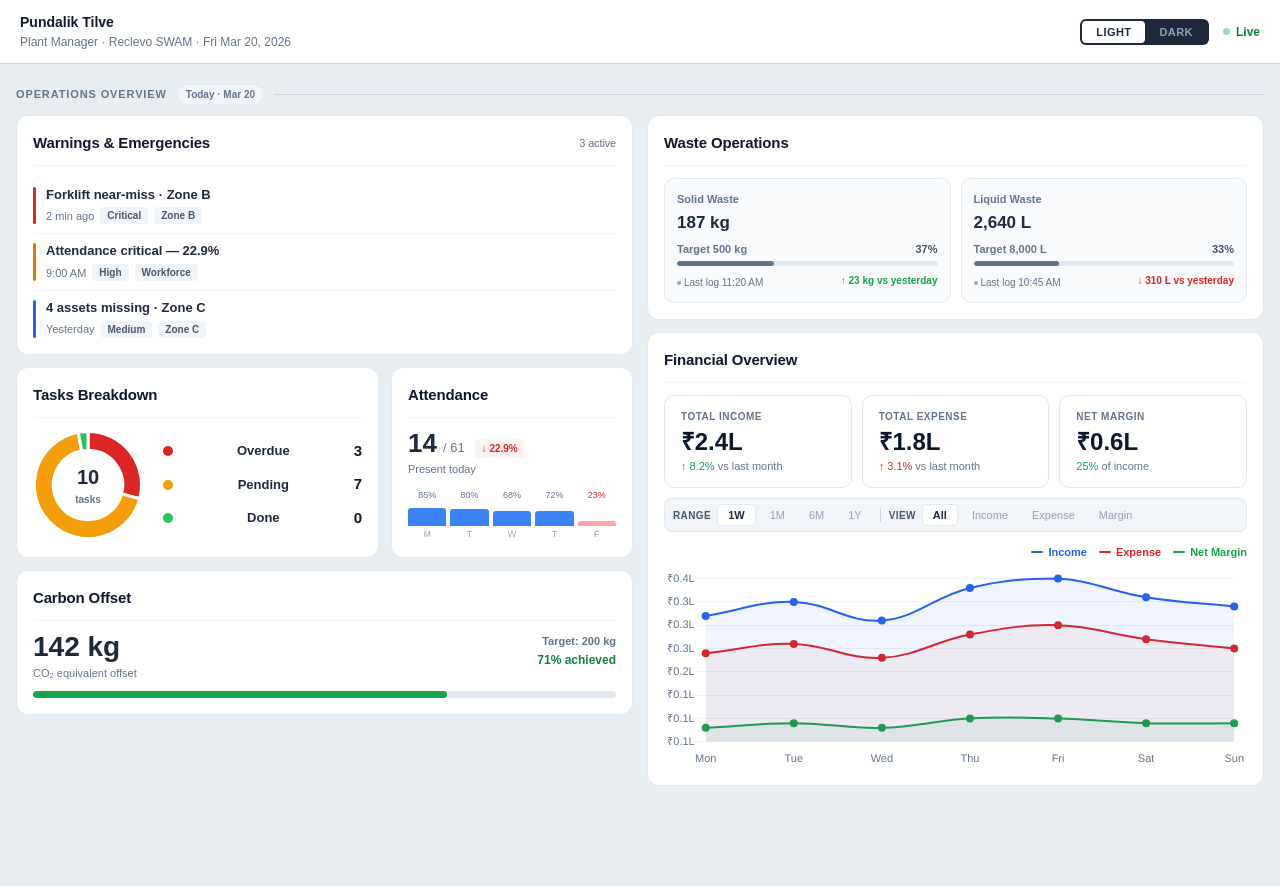
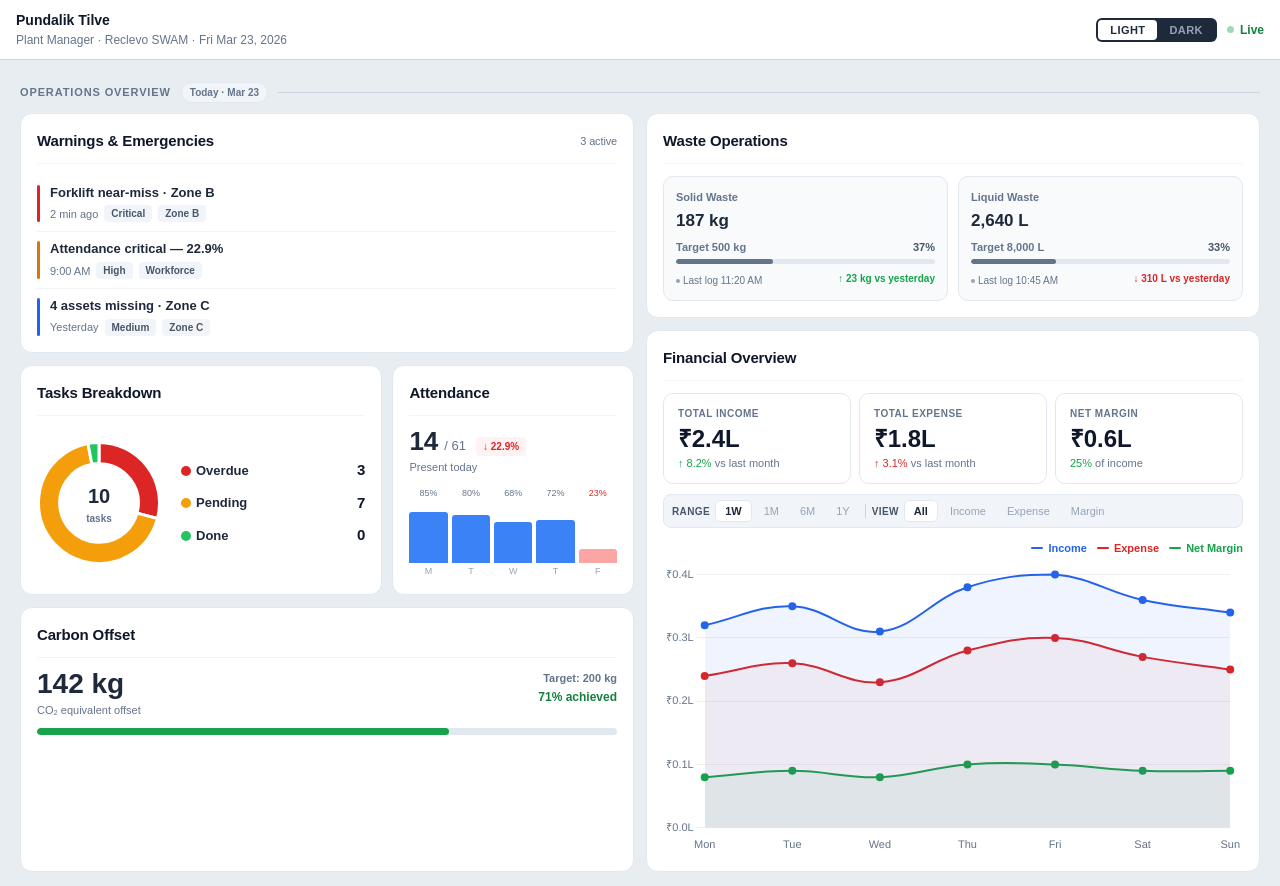
Before and after one commit to disha-code-hub/dishashaw.github.io, a plain HTML site: page index.html in a window 1280 px wide. Before the commit the page ends 800 px from the top, so only its background shows below. Drawn offline with nearby package versions, Linux system fonts and the light colour scheme.

Commit message:
made responsive

```diff
--- a/dashboard.js
+++ b/dashboard.js
@@ -41,19 +41,7 @@ const CHART_DATA = {
     expense: [150000, 155000, 162000, 158000, 174000, 180000],
   },
   "1Y": {
-    labels: [
-      "Apr",
-      "May",
-      "Jun",
-      "Jul",
-      "Aug",
-      "Sep",
-      "Oct",
-      "Nov",
-      "Dec",
-      "Jan",
-      "Feb",
-      "Mar",
+    labels: ["Apr","May","Jun", "Jul","Aug","Sep","Oct","Nov","Dec","Jan","Feb", "Mar",
     ],
     income: [
       160000, 165000, 170000, 172000, 175000, 178000, 180000, 195000, 210000,
@@ -66,7 +54,6 @@ const CHART_DATA = {
   },
 };
 
-// Line colors — single source of truth used by both datasets and the legend
 const LINE_COLORS = {
   Income: "#2563eb",
   Expense: "#dc2626",
@@ -82,7 +69,7 @@ function getMargin(timeKey) {
 }
 
 function buildDatasets() {
-  const { income, expense, labels } = CHART_DATA[curTime];
+  const { income, expense } = CHART_DATA[curTime];
   const margin = getMargin(curTime);
 
   const base = {
@@ -122,21 +109,21 @@ function buildDatasets() {
     pointBackgroundColor: LINE_COLORS["Net Margin"],
   };
 
-  const map = {
+  const viewMap = {
     income: [incomeDs],
     expense: [expenseDs],
     margin: [marginDs],
     all: [incomeDs, expenseDs, marginDs],
   };
 
-  return map[curView];
+  return viewMap[curView];
 }
 
 function updateLegend() {
   document.getElementById("chart-legend").innerHTML = finChart.data.datasets
     .map(
-      ({ label }) => `
-      <span style="display:flex;align-items:center;gap:5px">
+      ({ label }) =>
+        `<span style="display:flex;align-items:center;gap:5px">
         <span style="display:inline-block;width:12px;height:2px;background:${LINE_COLORS[label]};border-radius:2px"></span>
         <span style="font-size:11px;font-weight:600;color:${LINE_COLORS[label]}">${label}</span>
       </span>`,
@@ -160,10 +147,8 @@ const crosshairPlugin = {
   afterDraw(chart) {
     const x = chart._crosshairX;
     if (!x) return;
-
     const { top, bottom, left, right } = chart.chartArea;
     if (x < left || x > right) return;
-
     const ctx = chart.ctx;
     ctx.save();
     ctx.beginPath();
@@ -210,7 +195,11 @@ const finChart = new Chart(document.getElementById("finChart"), {
     scales: {
       x: {
         grid: { display: false },
-        ticks: { color: tickColor, font: { size: 11, weight: "500" } },
+        ticks: {
+          color: tickColor,
+          font: { size: 11, weight: "500" },
+          maxRotation: 0,
+        },
         border: { display: false },
       },
       y: {
@@ -219,6 +208,7 @@ const finChart = new Chart(document.getElementById("finChart"), {
           color: tickColor,
           font: { size: 11, weight: "500" },
           callback: (v) => "₹" + (v / 100000).toFixed(1) + "L",
+          maxTicksLimit: 5,
         },
         border: { display: false },
       },
@@ -262,13 +252,27 @@ function refreshChart() {
 const TASK_DATA = {
   counts: [3, 7, 0],
   labels: ["Overdue", "Pending", "Done"],
-  colors: { Overdue: "#b91c1c", Pending: "#92400e", Done: "#15803d" },
+
+  hoverColors: { Overdue: "#b91c1c", Pending: "#92400e", Done: "#15803d" },
 };
 
 const donutNum = document.getElementById("donut-num");
 const donutLbl = document.getElementById("donut-lbl");
 
-new Chart(document.getElementById("donutChart"), {
+function getDonutSize() {
+  if (window.innerWidth >= 1024) return 124;
+  if (window.innerWidth >= 640) return 115;
+  return 105;
+}
+
+const donutSize = getDonutSize();
+const donutCanvas = document.getElementById("donutChart");
+donutCanvas.width = donutSize;
+donutCanvas.height = donutSize;
+donutCanvas.style.width = donutSize + "px";
+donutCanvas.style.height = donutSize + "px";
+
+new Chart(donutCanvas, {
   type: "doughnut",
   data: {
     labels: TASK_DATA.labels,
@@ -299,7 +303,7 @@ new Chart(document.getElementById("donutChart"), {
         const i = elements[0].index;
         const label = TASK_DATA.labels[i];
         donutNum.textContent = TASK_DATA.counts[i];
-        donutNum.style.color = TASK_DATA.colors[label];
+        donutNum.style.color = TASK_DATA.hoverColors[label];
         donutLbl.textContent = label;
       } else {
         donutNum.textContent = "10";
--- a/index.html
+++ b/index.html
@@ -11,7 +11,7 @@
     <div class="topbar">
       <div>
         <div class="t-name">Pundalik Tilve</div>
-        <div class="t-sub">Plant Manager · Reclevo SWAM · Fri Mar 20, 2026</div>
+        <div class="t-sub">Plant Manager · Reclevo SWAM · Fri Mar 23, 2026</div>
       </div>
       <div class="topbar-right">
         <div class="theme-pill">
@@ -36,7 +36,7 @@
     <div class="page">
       <div class="section-label">
         <span class="section-label-text">Operations Overview</span>
-        <span class="section-label-badge">Today · Mar 20</span>
+        <span class="section-label-badge">Today · Mar 23</span>
         <div class="section-label-line"></div>
       </div>
 
@@ -56,39 +56,33 @@
                 >3 active</span
               >
             </div>
-
             <div class="alert-item alert-critical">
               <div class="feed-bar"></div>
               <div style="flex: 1">
                 <div class="a-title">Forklift near-miss · Zone B</div>
                 <div class="a-meta">
-                  <span>2 min ago</span>
-                  <span class="feed-tag">Critical</span>
-                  <span class="feed-tag">Zone B</span>
+                  <span>2 min ago</span><span class="feed-tag">Critical</span
+                  ><span class="feed-tag">Zone B</span>
                 </div>
               </div>
             </div>
-
             <div class="alert-item alert-high">
               <div class="feed-bar"></div>
               <div style="flex: 1">
                 <div class="a-title">Attendance critical — 22.9%</div>
                 <div class="a-meta">
-                  <span>9:00 AM</span>
-                  <span class="feed-tag">High</span>
-                  <span class="feed-tag">Workforce</span>
+                  <span>9:00 AM</span><span class="feed-tag">High</span
+                  ><span class="feed-tag">Workforce</span>
                 </div>
               </div>
             </div>
-
             <div class="alert-item alert-medium">
               <div class="feed-bar"></div>
               <div style="flex: 1">
                 <div class="a-title">4 assets missing · Zone C</div>
                 <div class="a-meta">
-                  <span>Yesterday</span>
-                  <span class="feed-tag">Medium</span>
-                  <span class="feed-tag">Zone C</span>
+                  <span>Yesterday</span><span class="feed-tag">Medium</span
+                  ><span class="feed-tag">Zone C</span>
                 </div>
               </div>
             </div>
@@ -97,61 +91,29 @@
           <div class="split-row">
             <div class="card">
               <div class="card-title">Tasks Breakdown</div>
-              <div style="display: flex; align-items: center; gap: 20px">
-                <div
-                  style="
-                    position: relative;
-                    width: 110px;
-                    height: 110px;
-                    flex-shrink: 0;
-                  "
-                >
-                  <canvas
-                    id="donutChart"
-                    width="110"
-                    height="110"
-                    style="width: 110px; height: 110px"
-                  ></canvas>
-                  <div
-                    style="
-                      position: absolute;
-                      inset: 0;
-                      display: flex;
-                      flex-direction: column;
-                      align-items: center;
-                      justify-content: center;
-                      pointer-events: none;
-                    "
-                  >
-                    <div
-                      id="donut-num"
-                      style="font-size: 20px; font-weight: 700; color: #1e293b"
-                    >
-                      10
-                    </div>
-                    <div
-                      id="donut-lbl"
-                      style="font-size: 10px; font-weight: 600; color: #64748b"
-                    >
-                      tasks
-                    </div>
+              <div class="tasks-layout">
+                <div class="donut-wrap">
+                  <canvas id="donutChart"></canvas>
+                  <div class="donut-center">
+                    <div id="donut-num">10</div>
+                    <div id="donut-lbl">tasks</div>
                   </div>
                 </div>
-                <div style="flex: 1">
+                <div class="dl-list">
                   <div class="dl-row">
-                    <span class="dl-dot" style="background: #dc2626"></span>
-                    <span class="dl-label">Overdue</span>
-                    <span class="dl-count">3</span>
+                    <span class="dl-dot" style="background: #dc2626"></span
+                    ><span class="dl-label">Overdue</span
+                    ><span class="dl-count">3</span>
                   </div>
                   <div class="dl-row">
-                    <span class="dl-dot" style="background: #f59e0b"></span>
-                    <span class="dl-label">Pending</span>
-                    <span class="dl-count">7</span>
+                    <span class="dl-dot" style="background: #f59e0b"></span
+                    ><span class="dl-label">Pending</span
+                    ><span class="dl-count">7</span>
                   </div>
                   <div class="dl-row">
-                    <span class="dl-dot" style="background: #22c55e"></span>
-                    <span class="dl-label">Done</span>
-                    <span class="dl-count">0</span>
+                    <span class="dl-dot" style="background: #22c55e"></span
+                    ><span class="dl-label">Done</span
+                    ><span class="dl-count">0</span>
                   </div>
                 </div>
               </div>
@@ -246,8 +208,8 @@
                 <div class="waste-lbl">Solid Waste</div>
                 <div class="waste-val">187 kg</div>
                 <div class="waste-tgt">
-                  <span>Target 500 kg</span>
-                  <span style="font-weight: 700; color: #475569">37%</span>
+                  <span>Target 500 kg</span
+                  ><span style="font-weight: 700; color: #475569">37%</span>
                 </div>
                 <div class="pt">
                   <div class="pb pb-solid" style="width: 37.4%"></div>
@@ -260,13 +222,12 @@
                   <div class="delta delta-up">↑ 23 kg vs yesterday</div>
                 </div>
               </div>
-
               <div class="waste-box">
                 <div class="waste-lbl">Liquid Waste</div>
                 <div class="waste-val">2,640 L</div>
                 <div class="waste-tgt">
-                  <span>Target 8,000 L</span>
-                  <span style="font-weight: 700; color: #475569">33%</span>
+                  <span>Target 8,000 L</span
+                  ><span style="font-weight: 700; color: #475569">33%</span>
                 </div>
                 <div class="pt">
                   <div class="pb pb-liquid" style="width: 33%"></div>
@@ -284,7 +245,6 @@
 
           <div class="card">
             <div class="card-title">Financial Overview</div>
-
             <div class="fin-kpi-row">
               <div class="fin-h">
                 <div class="fin-h-label">Total Income</div>
@@ -308,7 +268,6 @@
                 </div>
               </div>
             </div>
-
             <div class="filter-bar">
               <span class="filter-label">Range</span>
               <button
@@ -358,7 +317,6 @@
                 Margin
               </button>
             </div>
-
             <div
               style="
                 display: flex;
@@ -368,8 +326,7 @@
             >
               <div class="chart-legend" id="chart-legend"></div>
             </div>
-
-            <div style="position: relative; width: 100%; height: 200px">
+            <div class="chart-canvas-wrap">
               <canvas id="finChart"></canvas>
             </div>
           </div>
--- a/styles.css
+++ b/styles.css
@@ -29,12 +29,14 @@ canvas {
   display: flex;
   justify-content: space-between;
   align-items: center;
-  padding: 12px 20px;
+  padding: 10px 16px;
   background: #fff;
   border-bottom: 1px solid #cbd5e1;
   transition:
     background 0.3s,
     border-color 0.3s;
+  flex-wrap: wrap;
+  gap: 8px;
 }
 body.dark .topbar {
   background: #1e293b;
@@ -59,7 +61,8 @@ body.dark .t-name {
 .topbar-right {
   display: flex;
   align-items: center;
-  gap: 14px;
+  gap: 10px;
+  flex-shrink: 0;
 }
 
 .live-badge {
@@ -102,7 +105,7 @@ body.dark .theme-pill {
 }
 
 .theme-opt {
-  padding: 5px 14px;
+  padding: 4px 12px;
   font-size: 11px;
   font-weight: 700;
   cursor: pointer;
@@ -124,30 +127,33 @@ body.dark .theme-opt.active {
 }
 
 .page {
-  padding: 12px 16px;
+  padding: 10px 12px;
   display: flex;
   flex-direction: column;
   gap: 6px;
+  max-width: 1400px;
+  margin: 0 auto;
 }
 
 .two-col {
   display: grid;
-  grid-template-columns: 1fr 1fr;
-  gap: 14px;
-  align-items: stretch;
+  grid-template-columns: 1fr;
+  gap: 12px;
+  align-items: start;
 }
 
 .col {
   display: flex;
   flex-direction: column;
-  gap: 12px;
+  gap: 10px;
 }
 
 .split-row {
   display: grid;
-  grid-template-columns: 3fr 2fr;
-  gap: 12px;
+  grid-template-columns: 1fr;
+  gap: 10px;
   align-items: stretch;
+  flex: 1;
 }
 
 .section-label {
@@ -155,6 +161,8 @@ body.dark .theme-opt.active {
   align-items: center;
   gap: 10px;
   padding: 8px 0 4px;
+  flex-wrap: nowrap;
+  overflow: hidden;
 }
 
 .section-label-text {
@@ -175,6 +183,7 @@ body.dark .section-label-text {
   height: 1px;
   background: #cbd5e1;
   transition: background 0.3s;
+  min-width: 0;
 }
 body.dark .section-label-line {
   background: #334155;
@@ -189,6 +198,7 @@ body.dark .section-label-line {
   background: #f1f5f9;
   color: #64748b;
   border: 1px solid #e2e8f0;
+  flex-shrink: 0;
 }
 body.dark .section-label-badge {
   background: #334155;
@@ -200,7 +210,7 @@ body.dark .section-label-badge {
   background: #fff;
   border-radius: 12px;
   border: 1px solid #e2e8f0;
-  padding: 16px;
+  padding: 14px;
   transition:
     background 0.3s,
     border-color 0.3s;
@@ -211,7 +221,7 @@ body.dark .card {
 }
 
 .card-title {
-  font-size: 15px;
+  font-size: 14px;
   font-weight: 700;
   color: #0f172a;
   letter-spacing: -0.01em;
@@ -296,9 +306,8 @@ body.dark .feed-tag {
 .dl-row {
   display: flex;
   align-items: center;
-  gap: 9px;
-  margin-bottom: 11px;
-  justify-content: space-between;
+  gap: 5px;
+  margin-bottom: 10px;
 }
 .dl-row:last-child {
   margin-bottom: 0;
@@ -310,7 +319,6 @@ body.dark .feed-tag {
   border-radius: 50%;
   flex-shrink: 0;
 }
-
 .dl-label {
   font-size: 13px;
   font-weight: 600;
@@ -326,6 +334,7 @@ body.dark .dl-label {
   font-weight: 700;
   color: #0f172a;
   transition: color 0.3s;
+  margin-left: auto;
 }
 body.dark .dl-count {
   color: #f1f5f9;
@@ -336,6 +345,7 @@ body.dark .dl-count {
   align-items: baseline;
   gap: 6px;
   margin-bottom: 3px;
+  flex-wrap: wrap;
 }
 
 .att-num {
@@ -374,7 +384,7 @@ body.dark .att-num {
   display: flex;
   align-items: flex-end;
   gap: 4px;
-  height: 52px;
+  height: 72px;
 }
 
 .spark-col {
@@ -425,6 +435,12 @@ body.dark .att-num {
   display: grid;
   grid-template-columns: 1fr 1fr;
   gap: 10px;
+}
+
+@media (max-width: 400px) {
+  .waste-grid {
+    grid-template-columns: 1fr;
+  }
 }
 
 .waste-box {
@@ -514,6 +530,8 @@ body.dark .pt {
   justify-content: space-between;
   align-items: center;
   margin-top: 5px;
+  flex-wrap: wrap;
+  gap: 4px;
 }
 
 .delta {
@@ -532,6 +550,7 @@ body.dark .pt {
   justify-content: space-between;
   align-items: flex-start;
   margin-bottom: 10px;
+  gap: 8px;
 }
 
 .carbon-val {
@@ -583,15 +602,21 @@ body.dark .carbon-bar-track {
 .fin-kpi-row {
   display: grid;
   grid-template-columns: repeat(3, 1fr);
-  gap: 10px;
+  gap: 8px;
   margin-bottom: 10px;
+}
+
+@media (max-width: 480px) {
+  .fin-kpi-row {
+    grid-template-columns: 1fr;
+  }
 }
 
 .fin-h {
   background: #fff;
   border-radius: 10px;
   border: 1px solid #e2e8f0;
-  padding: 13px 16px;
+  padding: 12px 14px;
   transition:
     background 0.3s,
     border-color 0.3s;
@@ -611,7 +636,7 @@ body.dark .fin-h {
 }
 
 .fin-h-value {
-  font-size: 24px;
+  font-size: 22px;
   font-weight: 700;
   line-height: 1;
   margin-bottom: 4px;
@@ -651,13 +676,15 @@ body.dark .chart-card {
   padding-bottom: 8px;
   border-bottom: 1px solid #f1f5f9;
   transition: border-color 0.3s;
+  flex-wrap: wrap;
+  gap: 6px;
 }
 body.dark .chart-header {
   border-bottom-color: #334155;
 }
 
 .chart-top-title {
-  font-size: 15px;
+  font-size: 14px;
   font-weight: 700;
   color: #0f172a;
   letter-spacing: -0.01em;
@@ -669,15 +696,16 @@ body.dark .chart-top-title {
 
 .chart-legend {
   display: flex;
-  gap: 12px;
+  gap: 10px;
   font-size: 11px;
   font-weight: 600;
+  flex-wrap: wrap;
 }
 
 .filter-bar {
   display: flex;
   align-items: center;
-  gap: 4px;
+  gap: 3px;
   margin-bottom: 12px;
   padding: 5px 8px;
   background: #f1f5f9;
@@ -686,6 +714,8 @@ body.dark .chart-top-title {
   transition:
     background 0.3s,
     border-color 0.3s;
+  flex-wrap: wrap;
+  row-gap: 4px;
 }
 body.dark .filter-bar {
   background: #0f172a;
@@ -706,14 +736,15 @@ body.dark .filter-bar {
   width: 1px;
   height: 14px;
   background: #cbd5e1;
-  margin: 0 4px;
+  margin: 0 3px;
+  flex-shrink: 0;
 }
 body.dark .filter-sep {
   background: #334155;
 }
 
 .f-btn {
-  padding: 4px 10px;
+  padding: 4px 9px;
   border-radius: 5px;
   border: none;
   background: transparent;
@@ -747,3 +778,183 @@ body.dark .f-btn[class*="active"] {
   color: #f1f5f9;
   border-color: #475569;
 }
+
+@media (min-width: 640px) {
+  .split-row {
+    grid-template-columns: 3fr 2fr;
+  }
+}
+
+@media (min-width: 1024px) {
+  .page {
+    padding: 12px 16px;
+  }
+  .two-col {
+    grid-template-columns: 1fr 1fr;
+    align-items: stretch;
+  }
+  .col {
+    gap: 12px;
+    height: 100%;
+  }
+  .card {
+    padding: 16px;
+  }
+
+  .card-title {
+    font-size: 15px;
+  }
+  .fin-h-value {
+    font-size: 24px;
+  }
+}
+
+@media (min-width: 1280px) {
+  .page {
+    padding: 14px 20px;
+  }
+}
+
+.tasks-layout {
+  display: flex;
+  align-items: center;
+  gap: 20px;
+}
+
+.donut-wrap {
+  position: relative;
+  width: 105px;
+  height: 105px;
+  flex-shrink: 0;
+}
+
+.donut-wrap canvas {
+  width: 105px !important;
+  height: 105px !important;
+}
+
+.donut-center {
+  position: absolute;
+  inset: 0;
+  display: flex;
+  flex-direction: column;
+  align-items: center;
+  justify-content: center;
+  pointer-events: none;
+}
+
+#donut-num {
+  font-size: 18px;
+  font-weight: 700;
+  color: #1e293b;
+  transition: color 0.3s;
+}
+
+body.dark #donut-num {
+  color: #f1f5f9;
+}
+
+#donut-lbl {
+  font-size: 10px;
+  font-weight: 600;
+  color: #64748b;
+}
+
+body.dark #donut-lbl {
+  color: #cbd5e1;
+}
+
+.dl-list {
+  flex: 1;
+  min-width: 0;
+}
+
+.chart-canvas-wrap {
+  position: relative;
+  width: 100%;
+  height: 220px;
+}
+
+@media (min-width: 640px) {
+  .chart-canvas-wrap {
+    height: 200px;
+  }
+  .donut-wrap {
+    width: 115px;
+    height: 115px;
+  }
+  .donut-wrap canvas {
+    width: 115px !important;
+    height: 115px !important;
+  }
+  #donut-num {
+    font-size: 20px;
+  }
+}
+
+@media (min-width: 1024px) {
+  .donut-wrap {
+    width: 124px;
+    height: 124px;
+  }
+  .donut-wrap canvas {
+    width: 124px !important;
+    height: 124px !important;
+  }
+  #donut-num {
+    font-size: 20px;
+  }
+  .chart-canvas-wrap {
+    height: 200px;
+  }
+}
+
+@media (min-width: 1024px) {
+  .two-col {
+    align-items: stretch;
+  }
+
+  .col {
+    height: 100%;
+  }
+
+  .col:first-child .card:last-child {
+    flex: 1;
+  }
+
+  .col:last-child .card:last-child {
+    flex: 1;
+    display: flex;
+    flex-direction: column;
+  }
+
+  .col:last-child .card:last-child .chart-canvas-wrap {
+    flex: 1;
+    min-height: 200px;
+  }
+
+  .split-row {
+    flex: 1;
+  }
+
+  .split-row .card {
+    display: flex;
+    flex-direction: column;
+    justify-content: space-between;
+  }
+
+  .tasks-layout {
+    flex: 1;
+    align-items: center;
+  }
+
+  .dl-list {
+    flex: 1;
+  }
+
+  .split-row .card:last-child .spark-wrap {
+    flex: 1;
+    height: auto;
+    min-height: 72px;
+  }
+}
```
